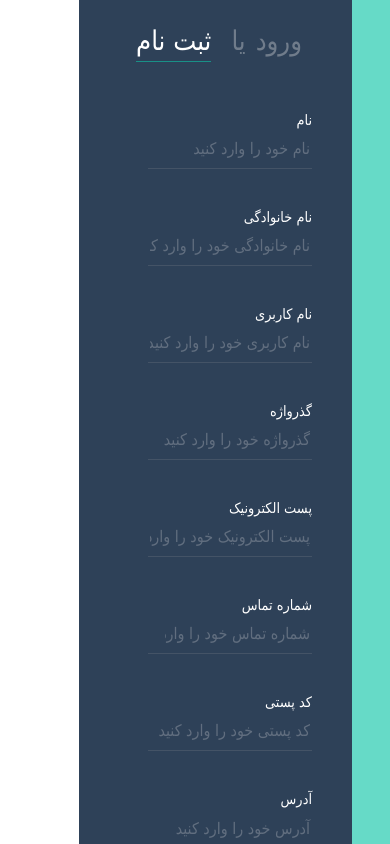
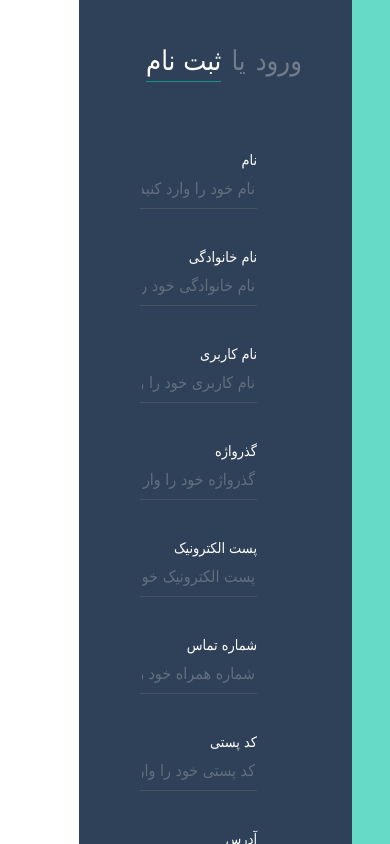
Before and after one commit to expensive1998/FrontEnd_Analysis-and-deasign, a React (Create React App) app: page / in a window 390 px wide. Built offline with nearby package versions, Linux system fonts and the light colour scheme.

Commit message:
Add new number reg for postal code and phone number inputes in sign up page

```diff
--- a/src/App.css
+++ b/src/App.css
@@ -31,7 +31,7 @@
   text-decoration: none;
   display: inline-block;
   font-size: 1.7em;
-  margin: 0 10px;
+  margin: 20px 10px 20px 0;
   padding-bottom: 5px;
 }
 
@@ -44,7 +44,7 @@
   border-bottom: 1px solid #199087;
 }
 .FormField {
-  margin-bottom: 40px;
+  margin: 0 55px 40px 0;
 }
 
 .FormField__Label {
--- a/src/pages/SignUp.js
+++ b/src/pages/SignUp.js
@@ -2,7 +2,7 @@ import React, { Component } from 'react'
 
 const emailRegex = RegExp(
   /^[a-zA-Z0-9.!#$%&â€™*+/=?^_`{|}~-]+@[a-zA-Z0-9-]+(?:\.[a-zA-Z0-9-]+)*$/);
-const numberRegex = RegExp(/^[0-9]*$/);
+const numberRegex = RegExp(/^\d+$/);
 
 const formValid = ({ formErrors, ...rest }) => {
   let valid = true;
@@ -87,26 +87,26 @@ export default class SignUp extends Component {
           break;
       case "address":
           formErrors.address =
-          value.length < 10 ? "لطفا حداقل 10 کارکتر وارد کنید" : "";
+          value.length < 10 ? "لطفا آدرس وارد شده صحیح و حداقل شامل 10 حرف باشد" : "";
           break;
       case "email":
         formErrors.email = emailRegex.test(value)
           ? ""
-          : "لطفا ایمیل صحیحی را وارد کنید";
+          : "لطفا ایمیل صحیح و کامل وارد کنید";
         break;
         case "phonenumber":
-          formErrors.phonenumber = numberRegex.test(value)
+          formErrors.phonenumber = numberRegex.test(value) && value.length === 11
             ? ""
-            : "لطفا فقط عدد وارد کنید";
+            : "لطفا شماره همراه خود را صحیح . کامل وارد کنید";
           break;
           case "postalcode":
-            formErrors.postalcoder = numberRegex.test(value)
+            formErrors.postalcode = numberRegex.test(value) && value.length === 10
               ? ""
-              : "لطفا فقط عدد وارد کنید";
+              : "کد پستی باید 10 رقمی و فقط شامل عدد باشد";
             break;
       case "password":
         formErrors.password =
-        value.length < 6 ? "حداقل باید 6 کارکتر داشته باشید" : "";
+        value.length < 8 ? "گذرواژه حداقل باید 8 کارکتر داشته باشید" : "";
         break;
       default:
         break;
@@ -161,7 +161,7 @@ export default class SignUp extends Component {
               </div>
               <div className="FormField">
                 <label className="FormField__Label" htmlFor="phonenumber">شماره تماس</label>
-                <input type="number" id="phonenumber" className={formErrors.phonenumber.length > 0 ? "error FormField__Input" : "FormField__Input"} placeholder="شماره تماس خود را وارد کنید" name="phonenumber" noValidate
+                <input type="text" id="phonenumber" className={formErrors.phonenumber.length > 0 ? "error FormField__Input" : "FormField__Input"} placeholder="شماره همراه خود را با الگو 0912xxxxxxx وارد کنید" name="phonenumber" noValidate
                 onChange={this.handleChange} />
                 <br/>{formErrors.phonenumber.length > 0 && (
                 <span className="errorMessage">{formErrors.phonenumber}</span>)}
@@ -175,7 +175,7 @@ export default class SignUp extends Component {
               </div>
               <div className="FormField">
                 <label className="FormField__Label" htmlFor="address">آدرس</label>
-                <textarea rows= "4" id="address"className={formErrors.address.length > 0 ? "error FormField__Input" : "FormField__Input"} placeholder="آدرس خود را وارد کنید" name="address" noValidate
+                <textarea rows= "4" id="address"className={formErrors.address.length > 0 ? "error FormField__Input" : "FormField__Input"} placeholder='آدرس خود را با الگو "استان-شهر-آدرس محل سکونت" وارد کنید' name="address" noValidate
                 onChange={this.handleChange} />
                 <br/> {formErrors.address.length > 0 && (
                 <span className="errorMessage">{formErrors.address}</span>)}
```
